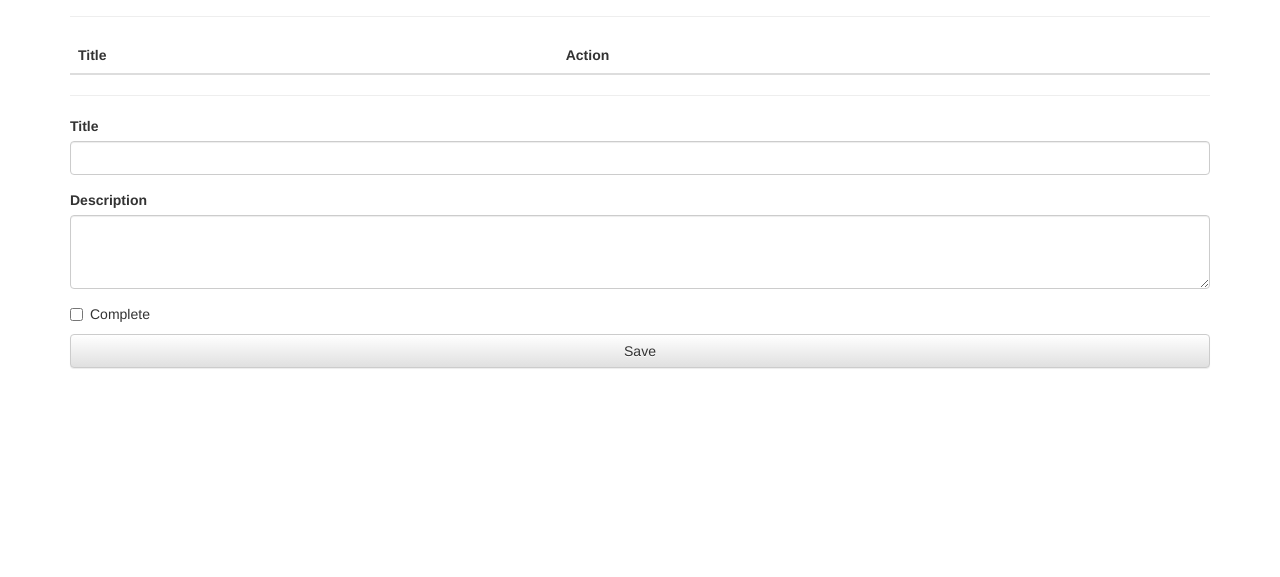
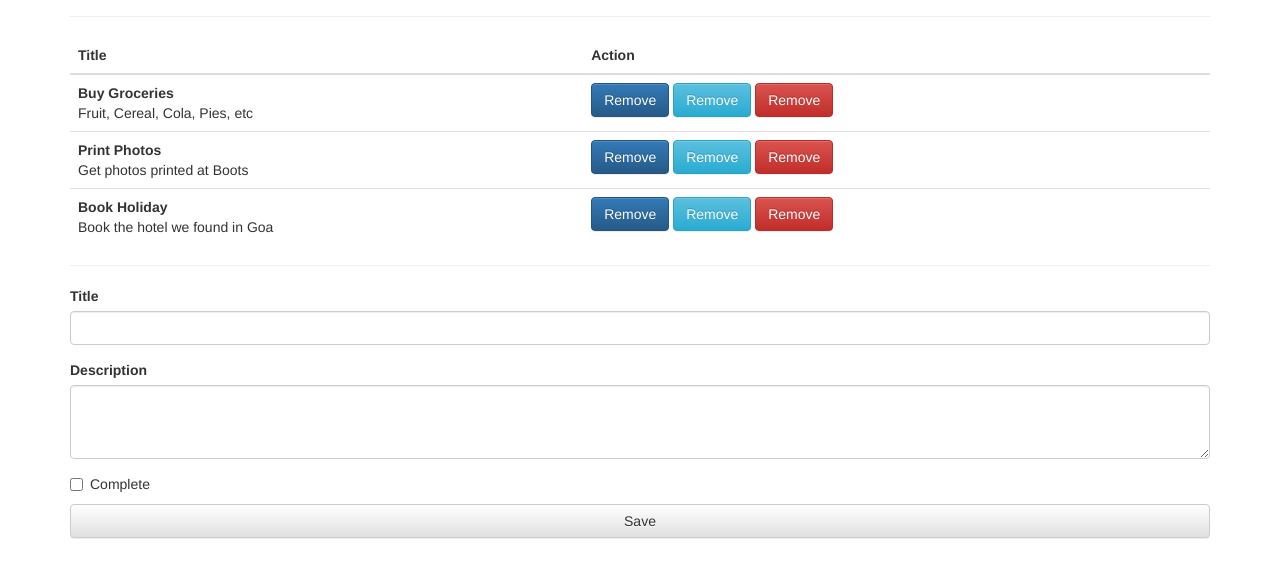
Before and after one commit to atwright147/angular-todo, a website: page index.html in a window 1280 px wide. Shown: the part 83-660 px from the top of the page. Drawn offline with nearby package versions, Linux system fonts and the light colour scheme.

Commit message:
improve presentation of title and description

```diff
--- a/index.html
+++ b/index.html
@@ -20,8 +20,8 @@
 				</tr>
 			</thead>
 			<tbody>
-				<tr ng-repeat="item in items">
-					<td>{{item.title}}<br>
+				<tr ng-repeat="item in todos">
+					<td><strong>{{item.title}}</strong><br>
 						{{item.description}}</td>
 					<td>
 						<button ng-click="toggleComplete(item)" class="btn btn-primary">Remove</button>
```
